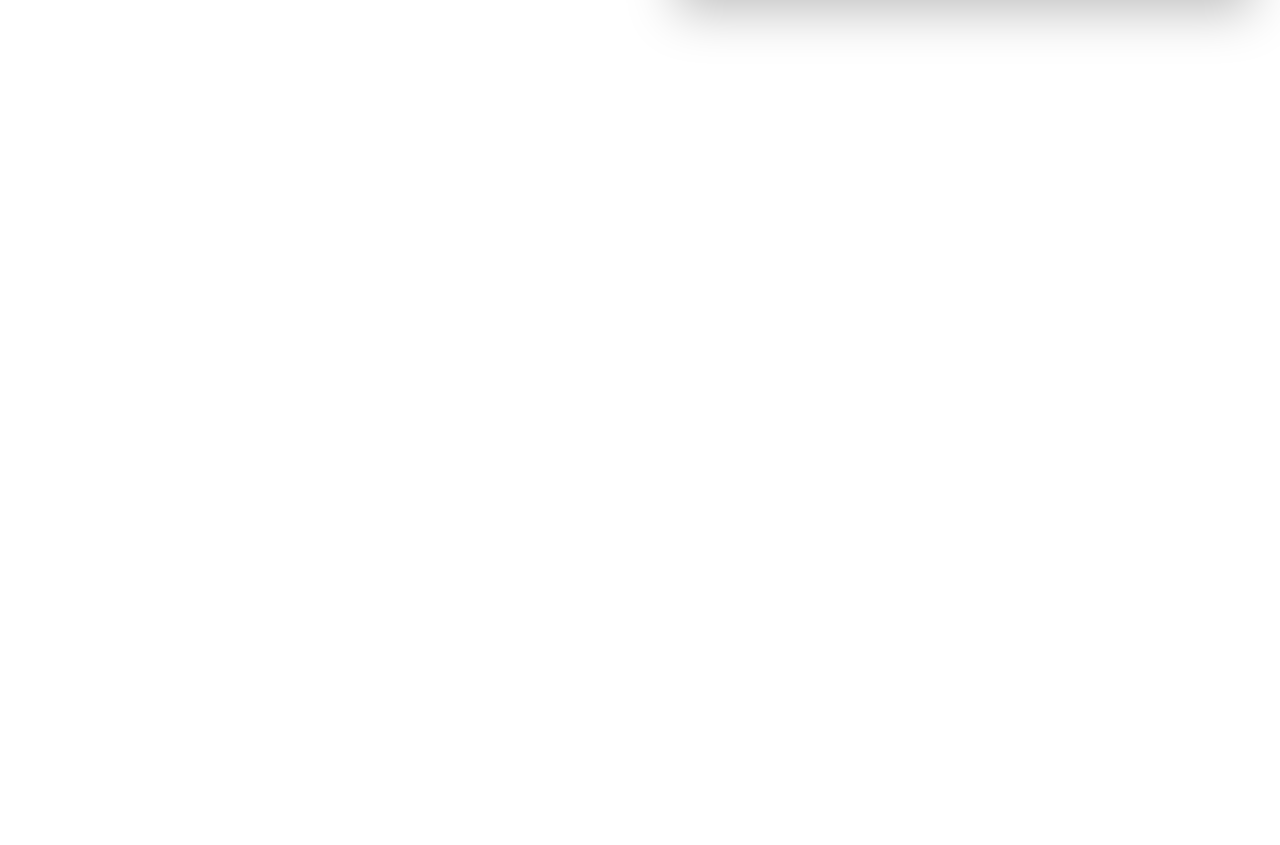
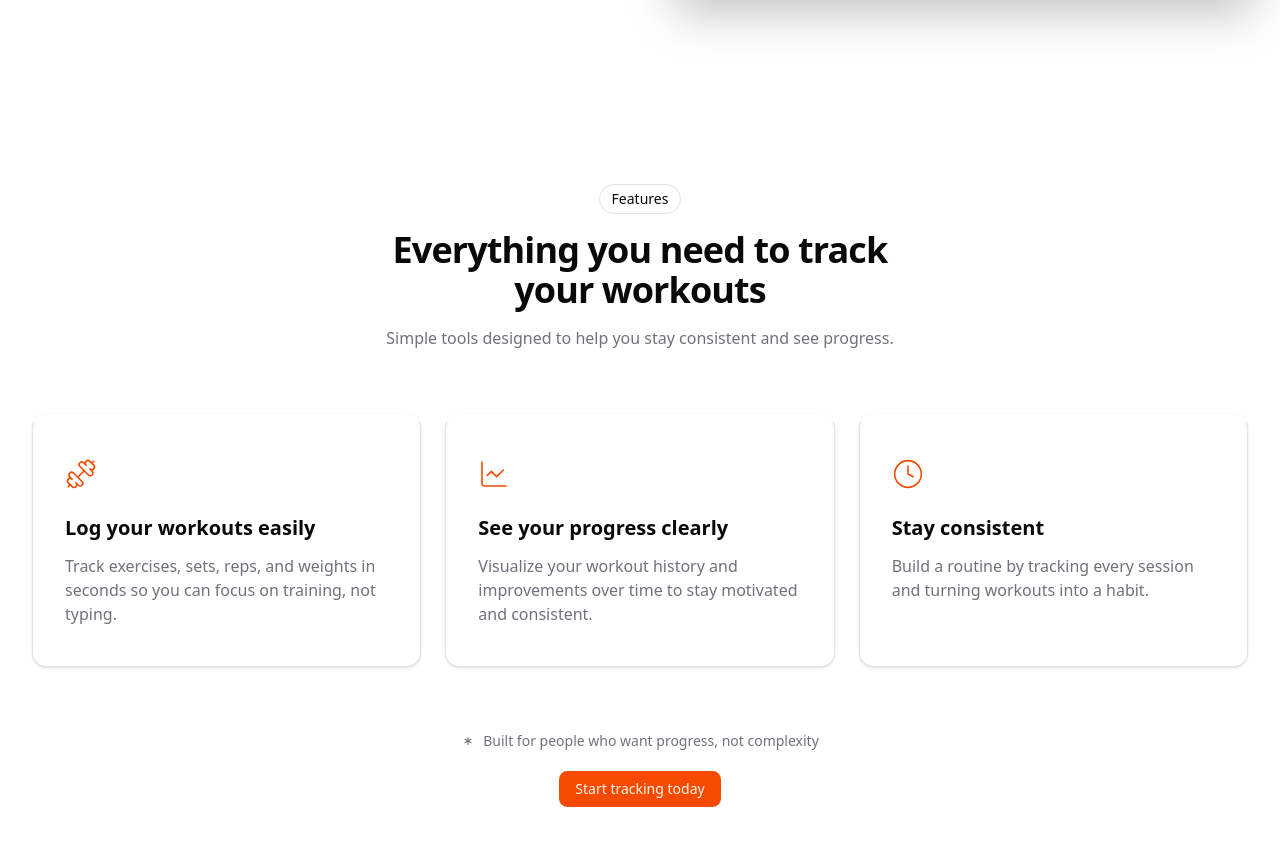
Before and after one commit to gwjq62862/Workout-Tracker, a Next.js app: page / in a window 1280 px wide. Shown: the part 826-1671 px from the top of the page. Before the commit the page ends 921 px from the top, so only its background shows below. Built offline with nearby package versions, Linux system fonts and the light colour scheme; no server answers.

Commit message:
feat(home): add features section to homepage
- Introduce new Feature02 component showcasing workout tracking benefits
- Remove debug console.log from server-side user authentication
- Clean up comment in auth provider interface

```diff
--- a/app/(home)/layout.tsx
+++ b/app/(home)/layout.tsx
@@ -10,7 +10,7 @@ export default async function HomeLayout({ children }: LayoutProps) {
       const supabase = await createClient();
     const { data: { user } } = await supabase.auth.getUser();
 
-    console.log("User data on server:", user);
+
     return (
         <AuthProvider initialUser={user}>
 
--- a/app/(home)/page.tsx
+++ b/app/(home)/page.tsx
@@ -1,3 +1,4 @@
+import Feature02 from '@/components/home/feature'
 import Hero from '@/components/home/hero'
 import React from 'react'
 
@@ -5,6 +6,7 @@ const HomePage = () => {
   return (
     <>
      <Hero/>
+     <Feature02/>
     </>
   )
 }
--- /dev/null
+++ b/components/home/feature/feature.tsx
@@ -0,0 +1,78 @@
+import { Badge } from "@/components/ui/badge";
+import { Button } from "@/components/ui/button";
+import { Card, CardContent } from "@/components/ui/card";
+import { Asterisk, LucideIcon } from "lucide-react";
+import Link from "next/link";
+
+type Features = {
+  icon: LucideIcon;
+  title: string;
+  content: string;
+}[];
+
+const Feature = ({ featureData }: { featureData: Features }) => {
+  return (
+    <section>
+      <div className="min-h-screen flex items-center justify-center">
+        <div className="mx-auto max-w-7xl px-4 sm:px-8 py-12">
+          <div className="flex flex-col gap-16">
+            {/* Header */}
+            <div className="flex flex-col items-center justify-center gap-4 max-w-lg mx-auto">
+              <Badge variant="outline" className="px-3 py-1 text-sm">
+                Features
+              </Badge>
+              <h2 className="text-3xl md:text-4xl font-semibold text-center tracking-tight">
+                Everything you need to track your workouts
+              </h2>
+              <p className="text-muted-foreground text-center">
+                Simple tools designed to help you stay consistent and see progress.
+              </p>
+            </div>
+
+            {/* Feature grid */}
+            <div className="grid grid-cols-1 sm:grid-cols-2 lg:grid-cols-3 gap-6">
+              {featureData.map((value, index) => (
+                <Card
+                  key={index}
+                  className="py-10 h-full border-t-4 border-t-transparent transition-all hover:border-t-primary hover:shadow-lg"
+                >
+                  <CardContent className="px-8 flex flex-col gap-6">
+                    <value.icon
+                      className="w-8 h-8 text-primary"
+                      strokeWidth={1.2}
+                    />
+                    <div className="flex flex-col gap-3">
+                      <h3 className="text-xl font-semibold">
+                        {value.title}
+                      </h3>
+                      <p className="text-muted-foreground">
+                        {value.content}
+                      </p>
+                    </div>
+                  </CardContent>
+                </Card>
+              ))}
+            </div>
+
+            {/* Footer CTA */}
+            <div className="flex flex-col items-center gap-5">
+              <div className="flex items-center gap-2 text-muted-foreground">
+                <Asterisk size={14} />
+                <p className="text-sm">
+                  Built for people who want progress, not complexity
+                </p>
+              </div>
+              <Link href={'/dashboard'}>
+              <Button >
+                Start tracking today
+              </Button>
+              </Link>
+            </div>
+          </div>
+        </div>
+      </div>
+    </section>
+  );
+};
+
+export default Feature;
--- /dev/null
+++ b/components/home/feature/index.tsx
@@ -0,0 +1,31 @@
+"use client";
+
+import { Dumbbell, LineChart, Clock } from "lucide-react";
+import Feature from "./feature";
+
+const featureData = [
+  {
+    icon: Dumbbell,
+    title: "Log your workouts easily",
+    content:
+      "Track exercises, sets, reps, and weights in seconds so you can focus on training, not typing.",
+  },
+  {
+    icon: LineChart,
+    title: "See your progress clearly",
+    content:
+      "Visualize your workout history and improvements over time to stay motivated and consistent.",
+  },
+  {
+    icon: Clock,
+    title: "Stay consistent",
+    content:
+      "Build a routine by tracking every session and turning workouts into a habit.",
+  },
+];
+
+const Feature02 = () => {
+  return <Feature featureData={featureData} />;
+};
+
+export default Feature02;
--- a/lib/provider/auth-provider.tsx
+++ b/lib/provider/auth-provider.tsx
@@ -10,7 +10,7 @@ interface AuthContextType {
 
 interface AuthProviderProps {
   children: ReactNode;
-  initialUser: User | null; // 3. Use the User type here
+  initialUser: User | null;
 }
 const AuthContext = createContext<AuthContextType>({ user: null });
 
```
